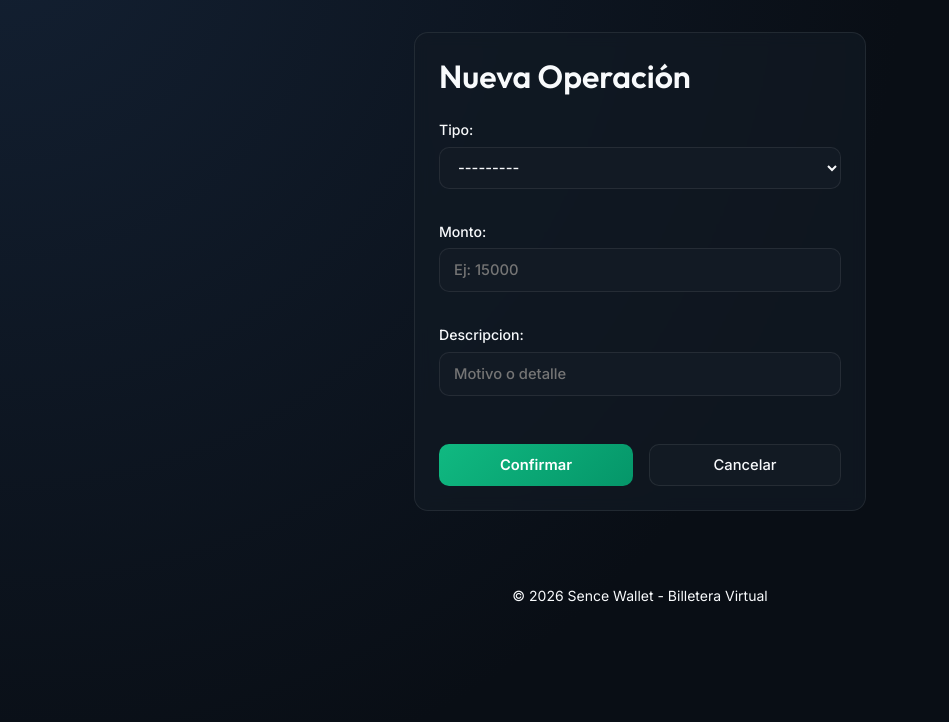
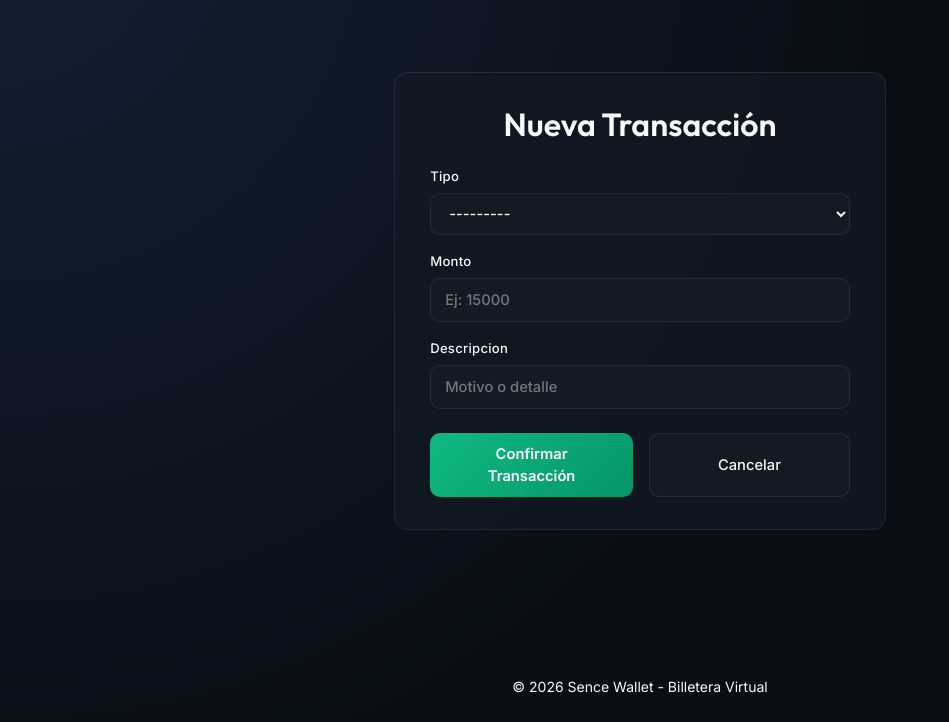
Before and after one commit to Al-Sagredo/sence-wallet-django, a Django app: page /transacciones/nueva/ in a window 1280 px wide. Shown: the part 80-802 px from the top of the page, without its empty margins (0-949 px from the left). Before the commit the page ends 682 px from the top, so only its background shows below. Run offline with Django 5.2, Linux system fonts and the light colour scheme; the visitor is signed in with stand-in values (Sample User, id 1).

Commit message:
corregir errores templates

```diff
--- a/gestion/templates/gestion/base.html
+++ b/gestion/templates/gestion/base.html
@@ -13,12 +13,13 @@
 
     <!--CSS-->
     <link rel="stylesheet" href="{% static 'gestion/css/style.css' %}">
+    {% block extra_css %}{% endblock %}
 </head>
 <body>
     <nav class="navbar navbar-expand-lg navbar-dark aw-navbar sticky-top">
         <div class="container">
-            <a href="{% url 'cliente_list'%}" class="navbar-brand aw-brand">
-               <i class="bi bi-coin"></i>  Sence Wallet
+            <a href="{% url 'home'%}" class="navbar-brand aw-brand">
+                <i class="bi bi-coin"></i>  Sence Wallet
             </a>
             <button class="navbar-toggler" type="button" data-bs-toggle="collapse" data-bs-target="#navSence">
                 <span class="navbar-toggler-icon"></span>
@@ -40,24 +41,24 @@
                     </li>
                     {% else %}
                     <li class="nav-item">
-                        <a href="{% url 'login'%}" class="btn bt-sm aw-btn-primary"><i class="bi bi-door-open"></i>Ingresar</a>
+                        <a href="{% url 'login'%}" class="btn btn-sm aw-btn-primary"><i class="bi bi-door-open"></i>Ingresar</a>
                     </li>
                     {% endif %}
                 </ul>
             </div>
         </div>
     </nav>
-    <main class="container py aw-fade-in">
+    <main class="container py-4 aw-fade-in">
         {% if messages %}
             {% for message in messages %}
-                <div class="alert aw-alert-dismissible fade-show" role="alert">
+                <div class="alert aw-alert-dismissible fade show" role="alert">
                     {{message}}
-                    <button class="btn-close" type="button" data-bs-dissmis="alert"></button>
+                    <button class="btn-close" type="button" data-bs-dismiss="alert"></button>
                 </div>
             {% endfor %}
         {% endif %}
-        {% block content %}
-        {% endblock %}
+        {% block content %}{% endblock %}
+
     </main>
     <footer class="aw-footer text-center py-4 mt-5">
         <small>&copy; {% now "Y" %} Sence Wallet - Billetera Virtual</small>
--- a/gestion/templates/gestion/home.html
+++ b/gestion/templates/gestion/home.html
@@ -15,7 +15,11 @@
         </div>
         <div class="aw-profile-aside">
             <span class="aw-badge aw-badge-primary">Cuenta N° {{ cuenta.numero_cuenta }}</span>
-
+            <div class="aw-tags">
+                {% for tag in cuenta.etiquetas.all %}
+                    <span class="aw-badge">{{ tag.nombre }}</span>
+                {% endfor %}
+            </div>
         </div>
     </header>
 
--- a/gestion/templates/gestion/transaction_form.html
+++ b/gestion/templates/gestion/transaction_form.html
@@ -3,17 +3,45 @@
 {% block title %}Nueva Transacción | Sence Wallet{% endblock %}
 
 {% block content %}
-<div class="aw-dashboard aw-form-container">
-    <div class="aw-card">
-        <h2 class="aw-form-title">Nueva Operación</h2>
-        <form method="post">
+<div class="aw-dashboard aw-auth-wrapper">
+    <div class="aw-card aw-auth-card">
+        <h2 class="aw-form-title text-center">Nueva Transacción</h2>
+
+        <form method="post" novalidate>
             {% csrf_token %}
-            <div class="aw-form-body">
-                {{ form.as_p }}
-                <div class="aw-form-actions">
-                    <button type="submit" class="aw-btn-primary aw-btn-block">Confirmar</button>
-                    <a href="{% url 'home' %}" class="aw-btn-outline aw-btn-block">Cancelar</a>
+
+            {% if form.non_field_errors %}
+                <div class="aw-form-errors">
+                    {% for error in form.non_field_errors %}
+                        <span class="aw-field-error">{{ error }}</span>
+                    {% endfor %}
                 </div>
+            {% endif %}
+
+            <div class="aw-form-grid">
+                {% for field in form %}
+                    <div class="aw-field-group">
+                        <label for="{{ field.id_for_label }}" class="aw-label">
+                            {{ field.label }}
+                        </label>
+                        {{ field }}
+                        {% if field.help_text %}
+                            <small class="aw-help-text">{{ field.help_text|safe }}</small>
+                        {% endif %}
+                        {% for error in field.errors %}
+                            <span class="aw-field-error">{{ error }}</span>
+                        {% endfor %}
+                    </div>
+                {% endfor %}
+            </div>
+
+            <div class="aw-form-actions">
+                <button type="submit" class="aw-btn-primary aw-btn-block">
+                    Confirmar Transacción
+                </button>
+                <a href="{% url 'home' %}" class="aw-btn-outline aw-btn-block">
+                    Cancelar
+                </a>
             </div>
         </form>
     </div>
```
Also changed, not shown: gestion/templates/registration/registro.html (+7 -3 lines).
